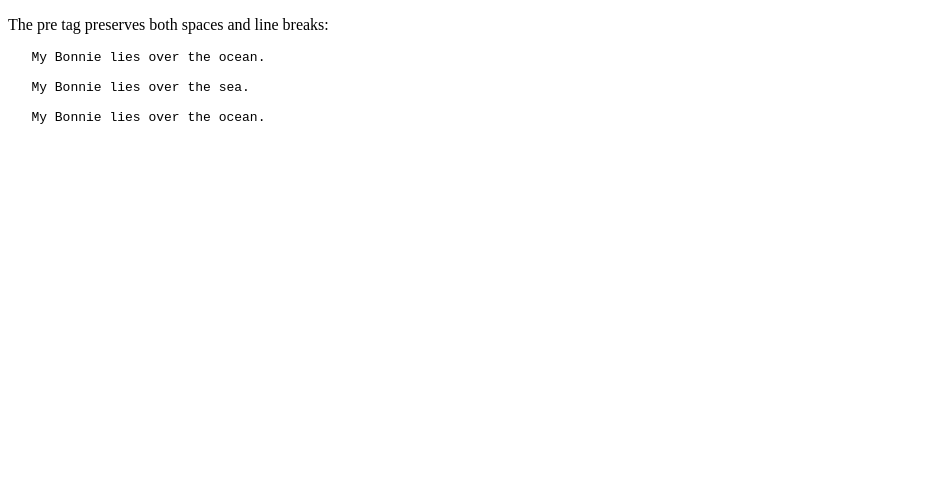
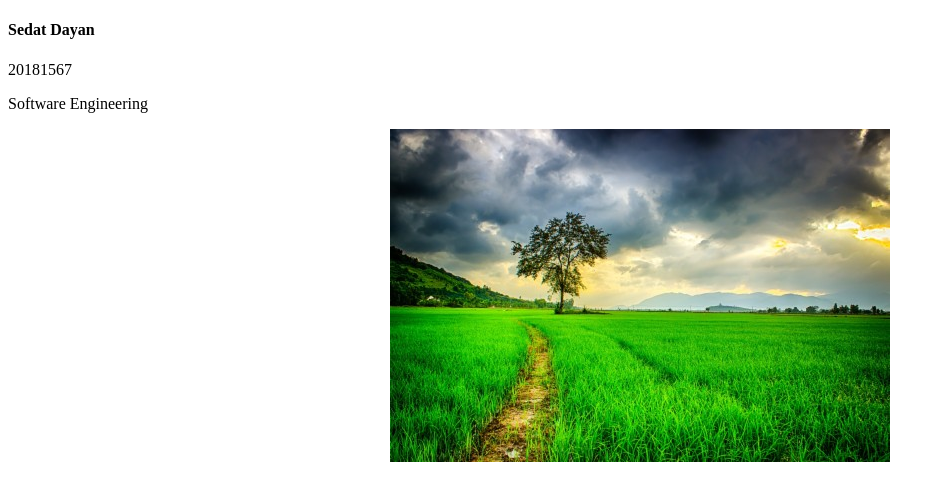
Before and after one commit to Sedatdynn/ECC006, a plain HTML site: page index.html in a window 1280 px wide. Shown: the whole page, without its empty margins (0-945 px from the left). Drawn offline with Linux system fonts and the light colour scheme.

Commit message:
added icon and image

```diff
--- a/index.html
+++ b/index.html
@@ -1,17 +1,20 @@
 <!DOCTYPE html>
 <html>
+    <head>
+
+        <link rel="icon" href="favicon.ico" type="image/x-icon">
+        <title>Sedat Dayan</title>
+    </head>
 <body>
 
-<p>The pre tag preserves both spaces and line breaks:</p>
+<h4>Sedat Dayan</h4>
+<p>20181567</p>
+<p>Software Engineering</p>
 
-<pre>
-   My Bonnie lies over the ocean.
 
-   My Bonnie lies over the sea.
-
-   My Bonnie lies over the ocean.
-
-</pre>
+<div style="text-align: center;">
+    <img src= "image.jpg" />
+</div>
 
 </body>
 </html>
```
Also changed, not shown: favicon.ico (added), image.jpg (added).
